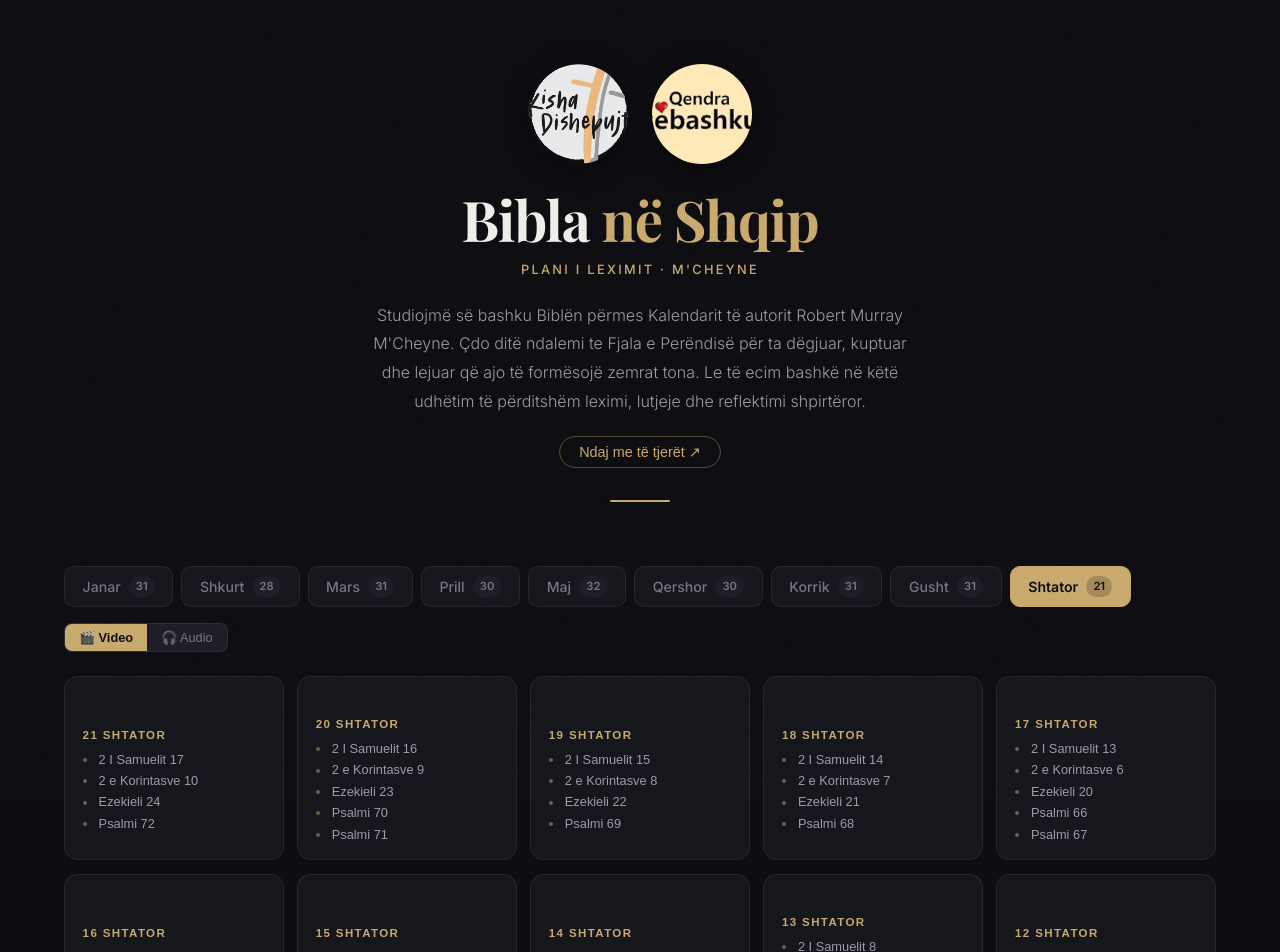
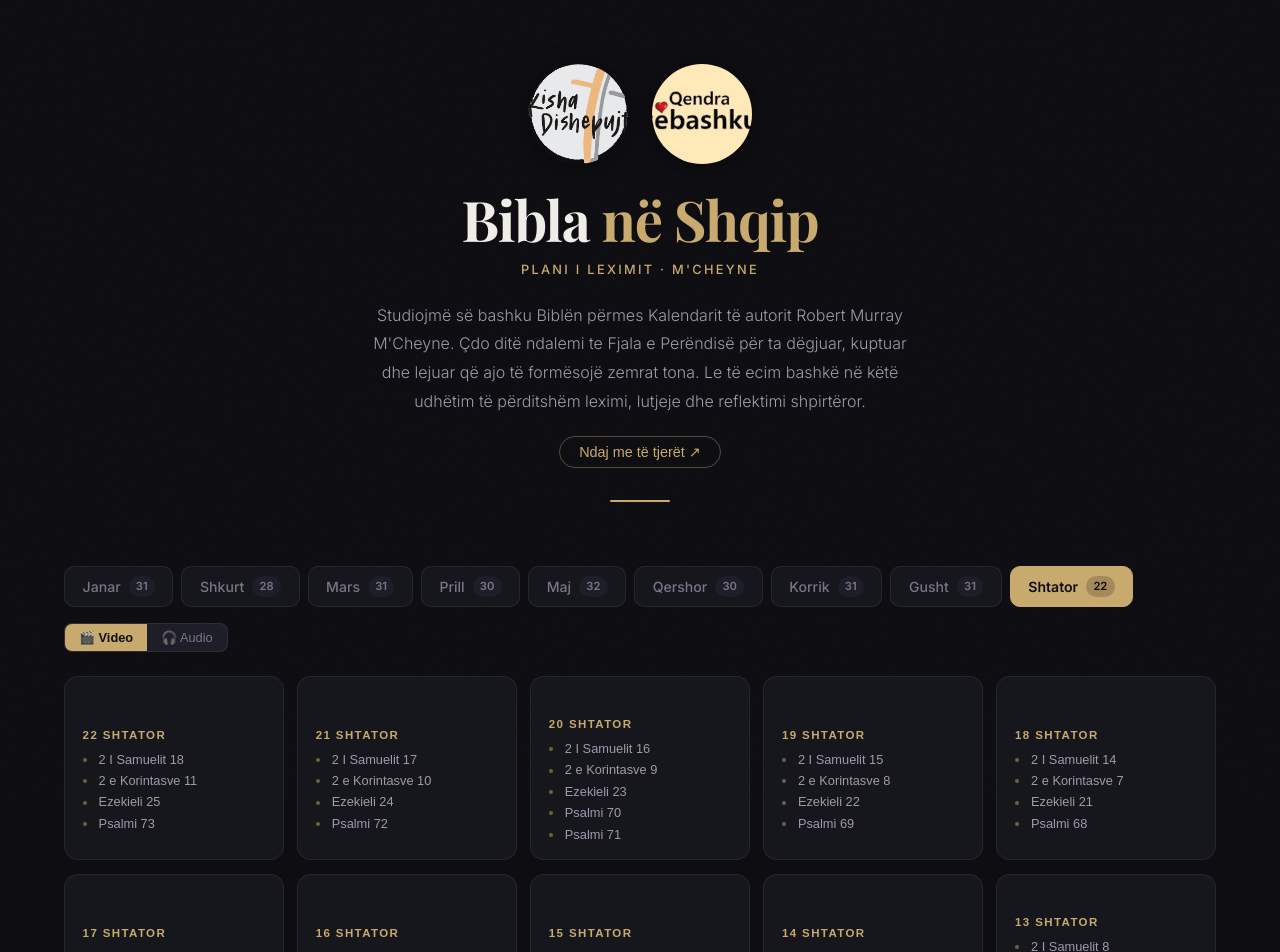
Before and after one commit to jeffandmeredith-max/bibla-shqip, a React (Vite) app: page / in a window 1280 px wide. Shown: the top 952 px of the page. Built offline with nearby package versions, Linux system fonts and the light colour scheme.

Commit message:
chore: daily update 2026-09-22

```diff
--- a/src/data/september.js
+++ b/src/data/september.js
@@ -542,5 +542,28 @@ export const september = [
         "start": 672
       }
     ]
+  },
+  {
+    "day": 22,
+    "date": "22 Shtator",
+    "videoId": "n19FxvtOAYs",
+    "readings": [
+      {
+        "title": "2 I Samuelit 18",
+        "start": 0
+      },
+      {
+        "title": "2 e Korintasve 11",
+        "start": 389
+      },
+      {
+        "title": "Ezekieli 25",
+        "start": 639
+      },
+      {
+        "title": "Psalmi 73",
+        "start": 826
+      }
+    ]
   }
 ]
```
